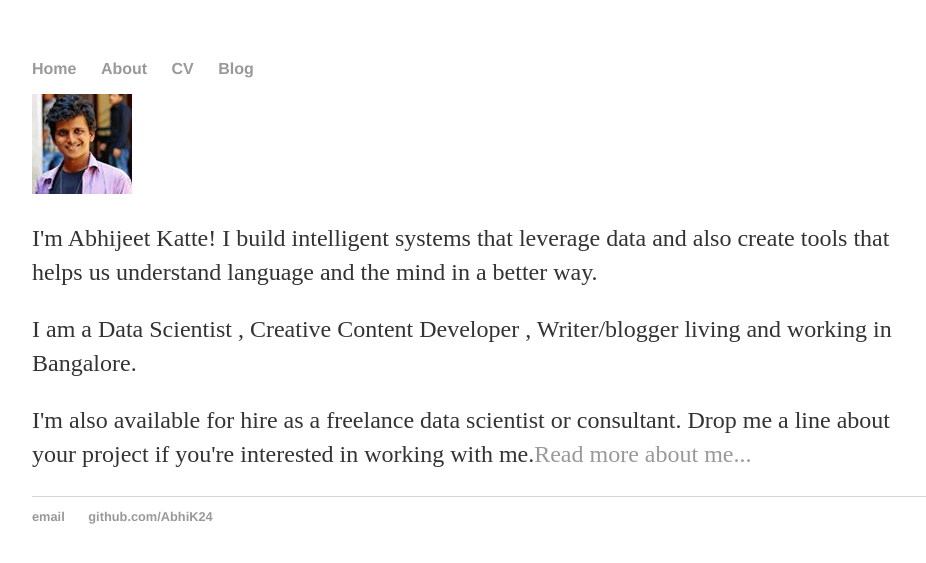
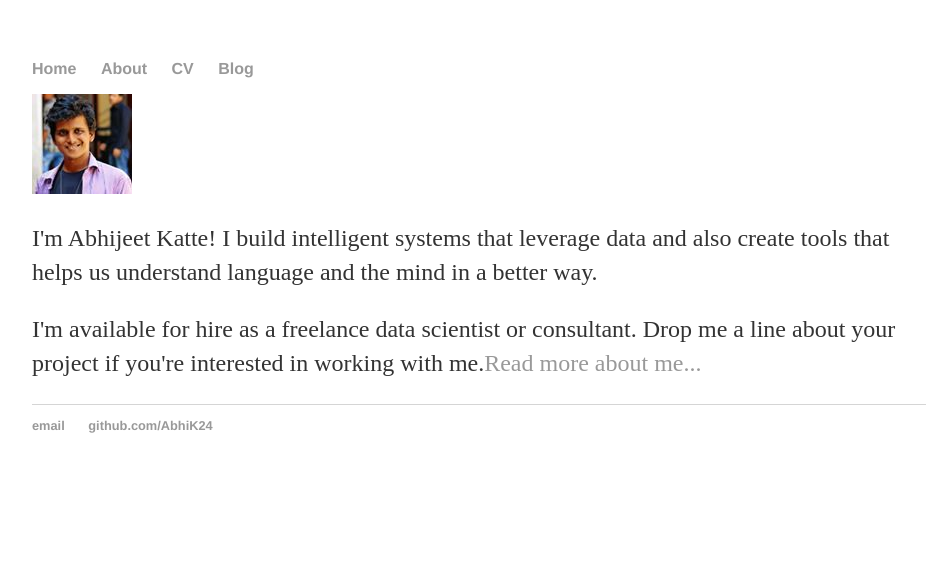
Before and after one commit to AbhiK24/abhik24.github.io, a Jekyll site: the page built from index.html, in a window 1280 px wide. Shown: the top 563 px of the page, without its empty margins (160-1086 px from the left). Built offline with Jekyll 4.4.1, drawn with Linux system fonts in a browser that asks for light colours.

Commit message:
smaller intro

```diff
--- a/index.html
+++ b/index.html
@@ -10,8 +10,7 @@ description: Abhijeet Katte is a Data Scientist , Creative Content Creator , Spe
 
 <div class="blurb">
 	<p class = "lead"> I'm Abhijeet Katte! I build intelligent systems that leverage data and also create tools that helps us understand language and the mind in a better way. </p>
-	<p class = "lead"> I am a Data Scientist , Creative Content Developer , Writer/blogger living and working in Bangalore.</p>
-	<p> I'm also available for hire as a freelance data scientist or consultant. Drop me a line about your project if you're interested in working with me.<a href="/about">Read more about me...</a></p>
+	<p> I'm available for hire as a freelance data scientist or consultant. Drop me a line about your project if you're interested in working with me.<a href="/about">Read more about me...</a></p>
 </div><!-- /.blurb -->
 
 </div>
```
